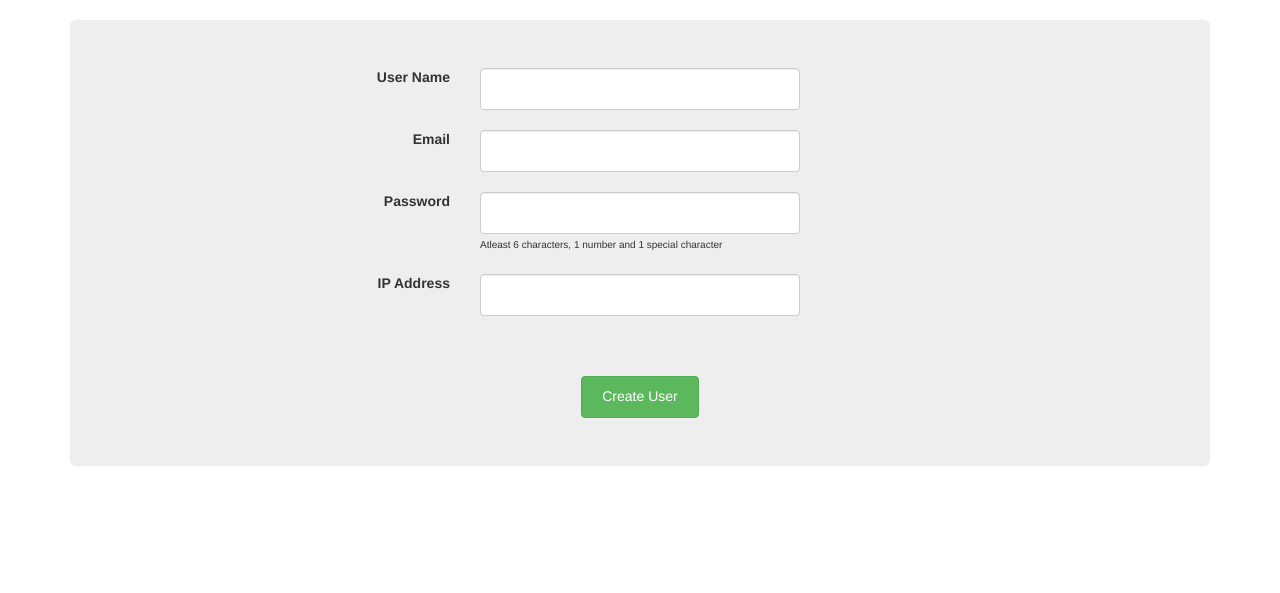
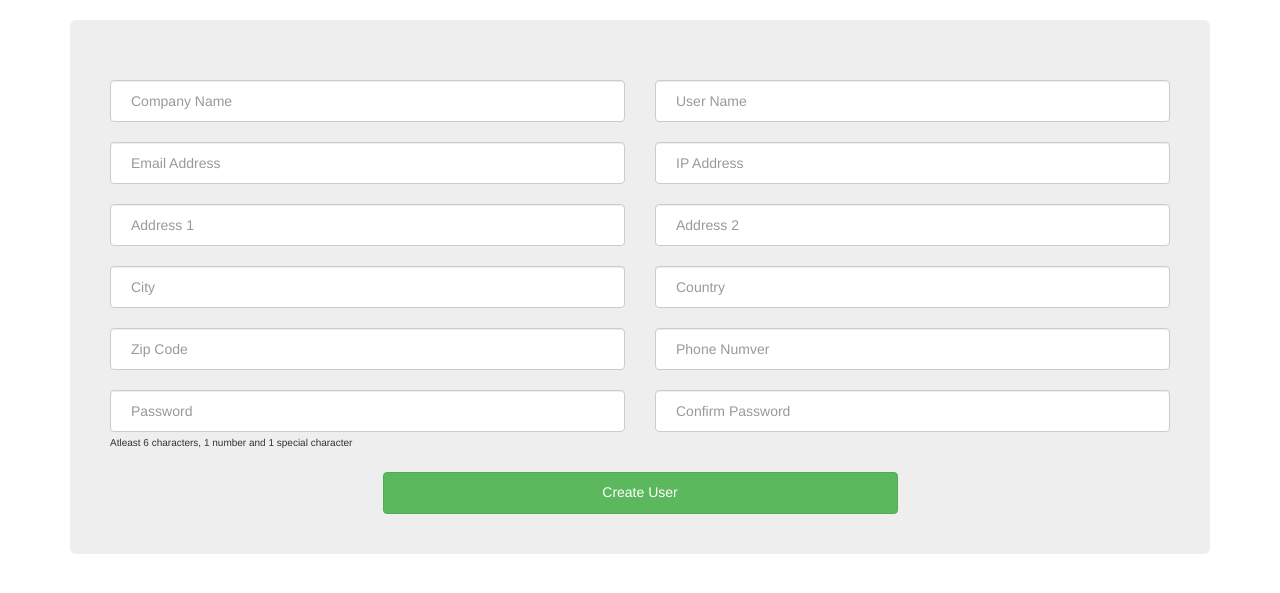
Before and after one commit to bhavin22/cold_storage, a PHP site: page /adminDashboard.php in a window 1280 px wide. Shown: the part 57-650 px from the top of the page. Run offline with PHP 8.4, Linux system fonts and the light colour scheme; the visitor is signed in with stand-in values (Sample User, id 1); data that the repository does not hold is empty.

Commit message:
Latest changes

```diff
--- a/adminDashboard.php
+++ b/adminDashboard.php
@@ -12,23 +12,46 @@ if(!isset($_SESSION['bUserLoggedIn']) ||
 $error_msg = "";
 $arrUser = array();
 if(isset($_POST) && isset($_POST['submit'])) {
-	if(!isset($_POST['username']) ||
-		empty($_POST['username'])) {
-		$error_msg = "Please enter username";
+	if(!isset($_POST['company_name']) ||
+		empty($_POST['company_name'])) {
+		$error_msg = "Please enter company name";
+	} else if(!isset($_POST['user_name']) ||
+		empty($_POST['user_name'])) {
+		$error_msg = "Please enter user name";
 	} else if (!isset($_POST['email']) ||
 		empty($_POST['email'])) {
 		$error_msg = "Please enter valid email address";
+	} else if (!isset($_POST['ip']) ||
+		empty($_POST['ip'])) {
+		$error_msg = "Please enter valid ip address";
 	} else if (!isset($_POST['password']) ||
 		empty($_POST['password'])) {
 		$error_msg = "Please enter valid password";
-	} else if (!isset($_POST['ip']) ||
-		empty($_POST['ip'])) {
-		$error_msg = "Please enter valid ip address";
+	} else if ($_POST['repassword'] !== $_POST['password']) {
+		$error_msg = "Both password should be same";
+	} else if(!isset($_POST['address1']) ||
+		empty($_POST['address1'])) {
+		$error_msg = "Please enter address1";
+	} else if(!isset($_POST['address2']) ||
+		empty($_POST['address2'])) {
+		$error_msg = "Please enter address2";
+	} else if(!isset($_POST['city']) ||
+		empty($_POST['city'])) {
+		$error_msg = "Please enter city";
+	} else if(!isset($_POST['country']) ||
+		empty($_POST['country'])) {
+		$error_msg = "Please enter country";
+	} else if(!isset($_POST['zip_code']) ||
+		empty($_POST['zip_code'])) {
+		$error_msg = "Please enter zip code";
+	} else if(!isset($_POST['phone_number']) ||
+		empty($_POST['phone_number'])) {
+		$error_msg = "Please enter phone number";
 	} else {
 		$obj = new user();
-		$response = $obj->createUser($dbConn, $_POST['username'], $_POST['email'], $_POST['password'], $_POST['ip']);
+		$response = $obj->createUser($dbConn, $_POST['company_name'], $_POST['user_name'], $_POST['email'], $_POST['ip'], $_POST['password'], $_POST['address1'], $_POST['address2'], $_POST['city'], $_POST['country'], $_POST['zip_code'], $_POST['phone_number']);
 		if($response->bUserExist) {
-			$error_msg = "Username already exist";
+			$error_msg = "User_name already exist";
 		} else {
 			$arrUser = $response->arrUser;
 			unset($_POST);
@@ -64,9 +87,10 @@ if(isset($_POST) && isset($_POST['submit'])) {
 	      	<table class="table">
 	      		<thead>
 	      			<tr>
-	      			<th>Username</th>
-	      			<th>Email</th>
+	      			<th>User Name</th>
+	      			<th>Company Name</th>
 	      			<th>IP</th>
+	      			<th>Phone Number</th>
 	      			</tr>
 	      		</thead>
 	      		<tbody>
@@ -74,8 +98,9 @@ if(isset($_POST) && isset($_POST['submit'])) {
 		        for ($i=0; $i < count($arrUser); $i++) {
 		        	echo "<tr>";
 		        	echo "<td>".$arrUser[$i]->user_name."</td>";
-		        	echo "<td>".$arrUser[$i]->email."</td>";
+		        	echo "<td>".$arrUser[$i]->company_name."</td>";
 		        	echo "<td>".$arrUser[$i]->user_ip."</td>";
+		        	echo "<td>".$arrUser[$i]->phone_number."</td>";
 		        	echo "</tr>";
 		        }
 		        ?>
@@ -99,62 +124,81 @@ if(isset($_POST) && isset($_POST['submit'])) {
 		</nav>
   		<div class="jumbotron">
 
-
   		<form method="post" action="#">
-			<div class="row">
-				<div class="col-sm-4 text-right">
-					<label>User Name</label>
+  			<div class="row">
+				<div class="col-sm-3">
 				</div>
-				<div class="col-sm-4">
-					<input type="text" id="username" name="username" class="form-control"
-					value="<?php if(isset($_POST['username'])) echo $_POST['username'];?>"></input>
-				</div>
-			</div>
-			<br>
-			<div class="row">
-				<div class="col-sm-4 text-right">
-					<label>Email</label>
-				</div>
-				<div class="col-sm-4">
-					<input type="text" id="email" name="email" class="form-control"
-					value="<?php if(isset($_POST['email'])) echo $_POST['email'];?>"></input>
-				</div>
-			</div>
-			<br>
-			<div class="row">
-				<div class="col-sm-4 text-right">
-					<label>Password</label>
-				</div>
-				<div class="col-sm-4">
-					<input type="password" id="password" name="password" class="form-control"
-					value="<?php if(isset($_POST['password'])) echo $_POST['password'];?>"></input>
-					<span class="field-info">Atleast 6 characters, 1 number and 1 special character</span>
-				</div>
-			</div>
-			<br>
-			<div class="row">
-				<div class="col-sm-4 text-right">
-					<label>IP Address</label>
-				</div>
-				<div class="col-sm-4">
-					<input type="text" id="ip" name="ip" class="form-control"
-					value="<?php if(isset($_POST['ip'])) echo $_POST['ip'];?>"></input>
-				</div>
-			</div>
-			<br>
-			<div class="row">
-				<div class="col-sm-4">
-				</div>
-				<div class="col-sm-4">
+				<div class="col-sm-6">
 					<label id="error_msg" class="text-danger"><?=$error_msg?></label>
 				</div>
 			</div>
 			<br>
 			<div class="row">
-				<div class="col-sm-4">
+				<div class="col-sm-6 bottom-padding">
+					<input type="text" id="company_name" name="company_name" class="form-control" placeholder="Company Name"
+					value="<?php if(isset($_POST['company_name'])) echo $_POST['company_name'];?>"></input>
 				</div>
-				<div class="col-sm-4 text-center">
-					<input type="submit" id="submit" name="submit" value="Create User" class="btn btn-success" onclick="return validateUserData();"></input>
+				<div class="col-sm-6 bottom-padding">
+					<input type="text" id="user_name" name="user_name" class="form-control" placeholder="User Name"
+					value="<?php if(isset($_POST['user_name'])) echo $_POST['user_name'];?>"></input>
+				</div>
+			</div>
+			<div class="row">
+				<div class="col-sm-6 bottom-padding">
+					<input type="text" id="email" name="email" class="form-control" placeholder="Email Address"
+					value="<?php if(isset($_POST['email'])) echo $_POST['email'];?>"></input>
+				</div>
+				<div class="col-sm-6 bottom-padding">
+					<input type="text" id="ip" name="ip" class="form-control" placeholder="IP Address"
+					value="<?php if(isset($_POST['ip'])) echo $_POST['ip'];?>"></input>
+				</div>
+			</div>
+			<div class="row">
+				<div class="col-sm-6 bottom-padding">
+					<input type="text" id="address1" name="address1" class="form-control" placeholder="Address 1"
+					value="<?php if(isset($_POST['address1'])) echo $_POST['address1'];?>"></input>
+				</div>
+				<div class="col-sm-6 bottom-padding">
+					<input type="text" id="address2" name="address2" class="form-control" placeholder="Address 2"
+					value="<?php if(isset($_POST['address2'])) echo $_POST['address2'];?>"></input>
+				</div>
+			</div>
+			<div class="row">
+				<div class="col-sm-6 bottom-padding">
+					<input type="text" id="city" name="city" class="form-control" placeholder="City"
+					value="<?php if(isset($_POST['city'])) echo $_POST['city'];?>"></input>
+				</div>
+				<div class="col-sm-6 bottom-padding">
+					<input type="text" id="country" name="country" class="form-control" placeholder="Country"
+					value="<?php if(isset($_POST['country'])) echo $_POST['country'];?>"></input>
+				</div>
+			</div>
+			<div class="row">
+				<div class="col-sm-6 bottom-padding">
+					<input type="text" id="zip_code" name="zip_code" class="form-control" placeholder="Zip Code"
+					value="<?php if(isset($_POST['zip_code'])) echo $_POST['zip_code'];?>"></input>
+				</div>
+				<div class="col-sm-6 bottom-padding">
+					<input type="text" id="phone_number" name="phone_number" class="form-control" placeholder="Phone Numver"
+					value="<?php if(isset($_POST['phone_number'])) echo $_POST['phone_number'];?>"></input>
+				</div>
+			</div>
+			<div class="row">
+				<div class="col-sm-6 bottom-padding">
+					<input type="password" id="password" name="password" class="form-control" placeholder="Password"
+					value="<?php if(isset($_POST['password'])) echo $_POST['password'];?>"></input>
+					<span class="field-info">Atleast 6 characters, 1 number and 1 special character</span>
+				</div>
+				<div class="col-sm-6 bottom-padding">
+					<input type="password" id="repassword" name="repassword" class="form-control" placeholder="Confirm Password"
+					value="<?php if(isset($_POST['repassword'])) echo $_POST['repassword'];?>"></input>
+				</div>
+			</div>
+			<div class="row">
+				<div class="col-sm-3">
+				</div>
+				<div class="col-sm-6 bottom-padding">
+					<input type="submit" id="submit" name="submit" value="Create User" class="btn btn-success btn-block" onclick="return validateUserData();"></input>
 				</div>
 			</div>
 		</form>
--- a/css/main.css
+++ b/css/main.css
@@ -14,3 +14,9 @@
 .field-info {
 	font-size: 10px;
 }
+.jumbotron {
+	padding: 20px 40px !important;
+}
+.bottom-padding {
+	padding-bottom: 20px;
+}
--- a/script/main.js
+++ b/script/main.js
@@ -1,30 +1,63 @@
 var emailRegEx = /^(([^<>()\[\]\\.,;:\s@"]+(\.[^<>()\[\]\\.,;:\s@"]+)*)|(".+"))@((\[[0-9]{1,3}\.[0-9]{1,3}\.[0-9]{1,3}\.[0-9]{1,3}])|(([a-zA-Z\-0-9]+\.)+[a-zA-Z]{2,}))$/;
 var passwordRegEx = /^(?=.*[0-9])(?=.*[!@#$%^&*])[a-zA-Z0-9!@#$%^&*]{6,}$/;
 var ipRegEx = /^(25[0-5]|2[0-4][0-9]|[01]?[0-9][0-9]?)\.(25[0-5]|2[0-4][0-9]|[01]?[0-9][0-9]?)\.(25[0-5]|2[0-4][0-9]|[01]?[0-9][0-9]?)\.(25[0-5]|2[0-4][0-9]|[01]?[0-9][0-9]?)$/;
+var phoneRegEx = /^[789]\d{9}$/;
 
 $('#login').on('click', function(){
 	window.location = "/login.php";
 });
 
 function validateUserData() {
-	var username = $('#username');
+	var company_name = $('#company_name');
+	var user_name = $('#user_name');
 	var email = $('#email');
+	var ip = $('#ip');
 	var password = $('#password');
-	var ip = $('#ip');
+	var repassword = $('#repassword');
+	var address1 = $('#address1');
+	var address2 = $('#address2');
+	var city = $('#city');
+	var country = $('#country');
+	var zip_code = $('#zip_code');
+	var phone_number = $('#phone_number');
 
 	var error_message = "";
 
-	if(!$(username).val()) {
-		$('#error_msg').html("Please enter username");
+	if(!$.trim($(company_name).val())) {
+		$('#error_msg').html("Please enter company name");
+		return false;
+	} else if(!$.trim($(user_name).val())) {
+		$('#error_msg').html("Please enter user name");
 		return false;
 	} else if(!$(email).val() || !emailRegEx.test($(email).val())) {
 		$('#error_msg').html("Please enter valid email adresss");
 		return false;
+	} else if(!$(ip).val() || !ipRegEx.test($(ip).val())) {
+		$('#error_msg').html("Please enter valid ip adresss");
+		return false;
 	} else if(!$(password).val() || !passwordRegEx.test($(password).val())) {
 		$('#error_msg').html("Please enter valid password");
 		return false;
-	} else if(!$(ip).val() || !ipRegEx.test($(ip).val())) {
-		$('#error_msg').html("Please enter valid ip adresss");
+	} else if(!$(repassword).val() || $(repassword).val() !== $(password).val()) {
+		$('#error_msg').html("Both password should be same");
+		return false;
+	} else if(!$.trim($(address1).val())) {
+		$('#error_msg').html("Please enter address 1");
+		return false;
+	} else if(!$.trim($(address2).val())) {
+		$('#error_msg').html("Please enter address 2");
+		return false;
+	} else if(!$.trim($(city).val())) {
+		$('#error_msg').html("Please enter city");
+		return false;
+	} else if(!$.trim($(country).val())) {
+		$('#error_msg').html("Please enter country");
+		return false;
+	} else if(!$.trim($(zip_code).val())) {
+		$('#error_msg').html("Please enter zip_code");
+		return false;
+	} else if(!$(phone_number).val() || !phoneRegEx.test($(phone_number).val())) {
+		$('#error_msg').html("Please enter valid phone number");
 		return false;
 	} else {
 		return true;
@@ -32,15 +65,15 @@ function validateUserData() {
 }
 
 function validateLogin() {
-	var username = $('#username');
+	var user_name = $('#user_name');
 	var password = $('#password');
 
 	var error_message = "";
 
-	if(!$(username).val()) {
-		$('#error_msg').html("Please enter username");
+	if(!$.trim($(user_name).val())) {
+		$('#error_msg').html("Please enter user name");
 		return false;
-	} else if(!$(password).val()) {
+	} else if(!$.trim($(password).val())) {
 		$('#error_msg').html("Please enter password");
 		return false;
 	} else {
--- a/user.php
+++ b/user.php
@@ -5,19 +5,20 @@ class user {
 
 	}
 
-	public function validateUser($dbConn, $username, $password) {
+	public function validateUser($dbConn, $user_name, $password) {
 		$userData = array();
-		$query = "SELECT id, user_type, user_ip FROM users WHERE user_name = ? AND password = ?";
+		$query = "SELECT id, user_type, user_ip, company_name FROM users WHERE user_name = ? AND password = ?";
 		$stmt = $dbConn->prepare($query);
-		$stmt->bind_param("ss", $username, $password);
+		$stmt->bind_param("ss", $user_name, $password);
 
 		$stmt->execute();
 		$stmt->store_result();
-		$stmt->bind_result($id, $user_type, $user_ip);
+		$stmt->bind_result($id, $user_type, $user_ip, $company_name);
 		while ($row = $stmt->fetch()) {
 			$userData['id'] = $id;
 			$userData['user_type'] = $user_type;
 			$userData['user_ip'] = $user_ip;
+			$userData['company_name'] = $company_name;
 	    }
 	    $stmt->free_result();
 	    $stmt->close();
@@ -25,14 +26,14 @@ class user {
 	    return $userData;
 	}
 
-	public function createUser($dbConn, $username, $email, $password, $ip) {
+	public function createUser($dbConn, $company_name, $user_name, $email, $ip, $password, $address1, $address2, $city, $country, $zip_code, $phone_number) {
 		$response = new stdClass();
 		$response->bUserExist = false;
 		$response->arrUser = array();
 
 		$query = "SELECT * FROM users WHERE user_name = ? OR email = ?";
 		$stmt = $dbConn->prepare($query);
-		$stmt->bind_param("ss", $username, $email);
+		$stmt->bind_param("ss", $user_name, $email);
 
 		$stmt->execute();
 		$stmt->store_result();
@@ -48,23 +49,25 @@ class user {
 	    }
 
 
-		$query = "INSERT INTO users(user_name, email, password, user_type, user_ip) values(?,?,?,1,?)";
+		$query = "INSERT INTO users(company_name, user_name, email, user_ip, password, user_type, address1, address2, city, country, zip_code, phone_number) values(?,?,?,?,?,1,?,?,?,?,?,?)";
 		$stmt = $dbConn->prepare($query);
-		$stmt->bind_param("ssss", $username, $email, $password, $ip);
+		$stmt->bind_param("sssssssssss", $company_name, $user_name, $email, $ip, $password, $address1, $address2, $city, $country, $zip_code, $phone_number);
 		$stmt->execute();
 		$stmt->close();
 
-		$query = "SELECT user_name, email, user_ip FROM users WHERE user_type = 1";
+		$query = "SELECT company_name, user_name, email, user_ip, phone_number FROM users WHERE user_type = 1";
 		$stmt = $dbConn->prepare($query);
 		$result = $stmt->execute();
 		$stmt->store_result();
-		$stmt->bind_result($user_name, $email, $user_ip);
+		$stmt->bind_result($company_name, $user_name, $email, $user_ip, $phone_number);
 
 		while ($row = $stmt->fetch()) {
 			$user = new stdClass();
+			$user->company_name = $company_name;
 			$user->user_name = $user_name;
 			$user->email = $email;
 			$user->user_ip = $user_ip;
+			$user->phone_number = $phone_number;
 			$response->arrUser[] = $user;
 	    }
 	    $stmt->free_result();
@@ -74,16 +77,18 @@ class user {
 
 	public function getUsers($dbConn) {
 		$arrUser = array();
-		$query = "SELECT user_name, email, user_ip FROM users WHERE user_type = 1";
+		$query = "SELECT company_name, user_name, email, user_ip, phone_number FROM users WHERE user_type = 1";
 		$stmt = $dbConn->prepare($query);
 		$result = $stmt->execute();
 		$stmt->store_result();
-		$stmt->bind_result($user_name, $email, $user_ip);
+		$stmt->bind_result($company_name, $user_name, $email, $user_ip, $phone_number);
 		while ($row = $stmt->fetch()) {
 			$user = new stdClass();
+			$user->company_name = $company_name;
 			$user->user_name = $user_name;
 			$user->email = $email;
 			$user->user_ip = $user_ip;
+			$user->phone_number = $phone_number;
 			$arrUser[] = $user;
 	    }
 	    $stmt->free_result();
```
Also changed, not shown: forgotPassword.php (+14 -15 lines), login.php (+37 -39 lines), resetPassword.php (+19 -21 lines), userDashboard.php (+11 -1 lines).
